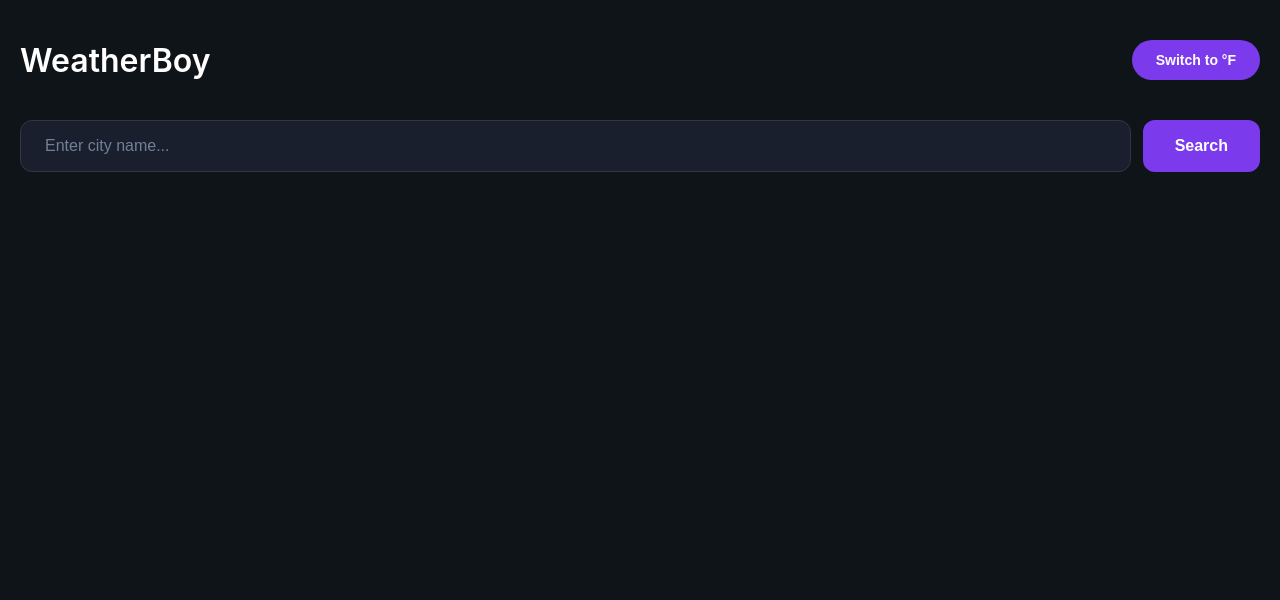
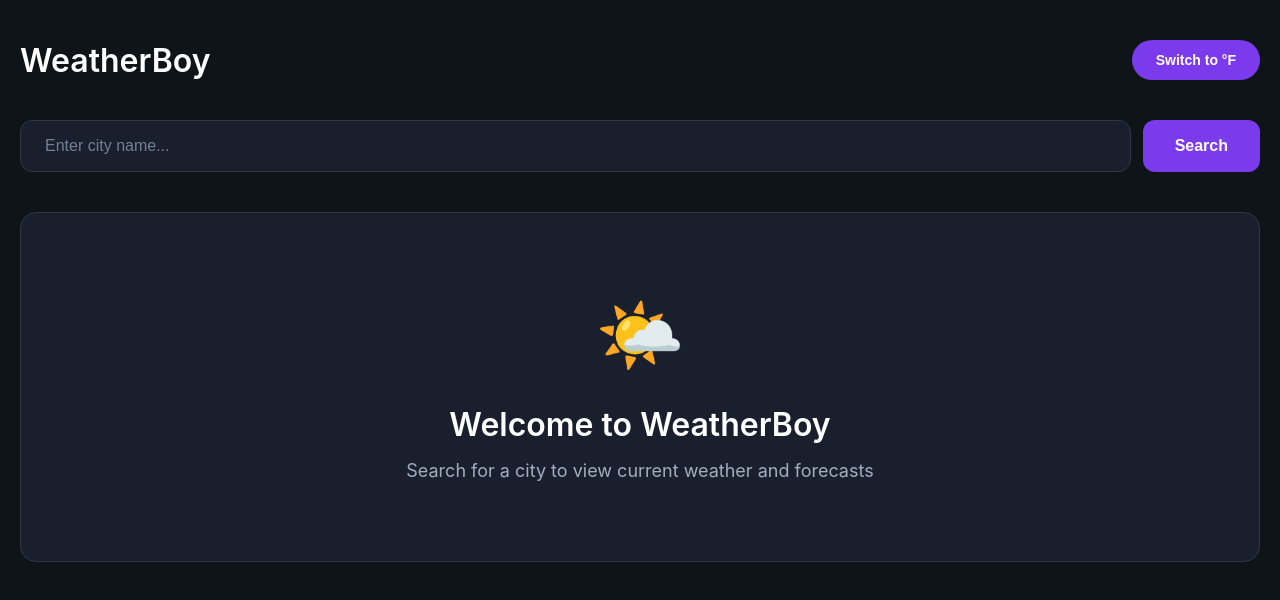
Before and after one commit to azheng888/weatherboy, a React (Create React App) app in the folder client/: page / in a window 1280 px wide. Shown: the top 600 px of the page. Built offline with nearby package versions, Linux system fonts and the light colour scheme.

Commit message:
Add welcome message

```diff
--- a/client/src/Weather.css
+++ b/client/src/Weather.css
@@ -287,3 +287,39 @@ h1 {
     padding: 24px;
   }
 }
+
+.welcome-state {
+  text-align: center;
+  padding: 80px 40px;
+  background: #1a1f2e;
+  border: 1px solid #2d3748;
+  border-radius: 16px;
+  margin-top: 40px;
+}
+
+.welcome-icon {
+  font-size: 72px;
+  margin-bottom: 24px;
+  animation: float 3s ease-in-out infinite;
+}
+
+@keyframes float {
+  0%, 100% {
+    transform: translateY(0px);
+  }
+  50% {
+    transform: translateY(-10px);
+  }
+}
+
+.welcome-state h2 {
+  font-size: 32px;
+  color: white;
+  margin-bottom: 16px;
+  font-weight: 600;
+}
+
+.welcome-state p {
+  font-size: 18px;
+  color: #a0aec0;
+}
--- a/client/src/Weather.js
+++ b/client/src/Weather.js
@@ -68,6 +68,14 @@ function Weather() {
       {loading && <p className="loading">Loading...</p>}
       {error && <p className="error">{error}</p>}
 
+      {!weather && !loading && !error && (
+        <div className="welcome-state">
+          <div className="welcome-icon">🌤️</div>
+          <h2>Welcome to WeatherBoy</h2>
+          <p>Search for a city to view current weather and forecasts</p>
+        </div>
+      )}
+
       {weather && (
         <div className="current-weather">
           <h2>{weather.name}, {weather.sys.country}</h2>
```
